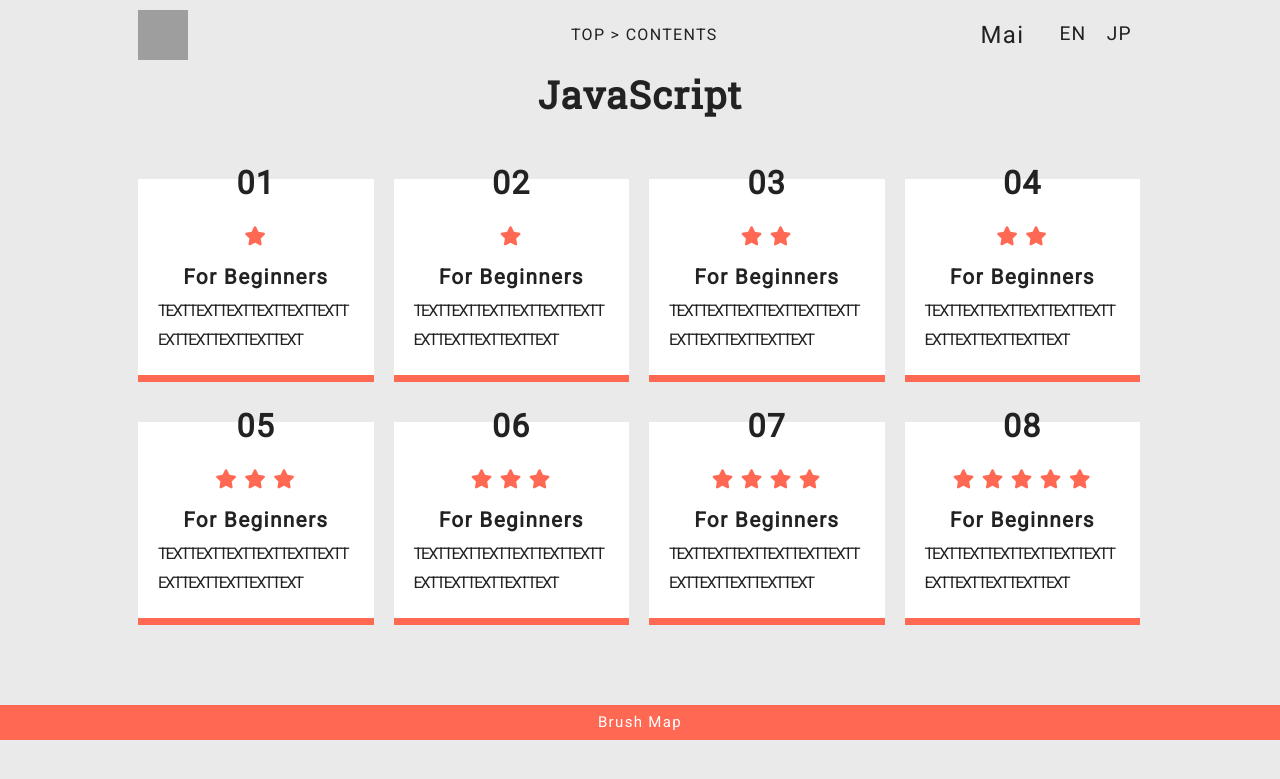
After one commit to mai5hara/WebForBeginner, a PHP site: page /contents.html in a window 1280 px wide. The commit adds this page. Shown: the top 779 px of the page. Run offline with PHP 8.4, Linux system fonts and the light colour scheme; some libraries are stand-ins or nearby versions; grey boxes are pictures that could not be loaded.

Commit message:
add reset.css, style.css and contents.html

```diff
--- /dev/null
+++ b/WebContent/contents.html
@@ -0,0 +1,119 @@
+<!DOCTYPE html>
+<html lang="en">
+<head>
+    <meta charset="UTF-8">
+    <meta name="viewport" content="width=device-width, initial-scale=1.0">
+    <meta http-equiv="X-UA-Compatible" content="ie=edge">
+    <link rel="stylesheet" href="css/style.css">
+    <link rel="stylesheet" href="css/reset.css">
+    <script src="https://kit.fontawesome.com/0020439f70.js" crossorigin="anonymous"></script>
+
+    <title>contents</title>
+</head>
+<body>
+    <header>
+        <div class="header_logo">
+            <a href="#"><img src="img/brushmap_logo_blackver.png" href="logo" class="brushmap_logo_head"></a>
+        </div>
+        <div class="site_map">
+            <a href="#">TOP</a> > <a href="#">CONTENTS</a>
+        </div>
+        <div class="info_btn">
+            <div class="user_name">
+                <p><a href="#">Mai</a></p>
+            </div>
+            <div class="language_change">
+                <p id="en">EN</p>
+                <p id="jp">JP</p>
+            </div>
+        </div>
+    </header>
+    <section class="contents_section">
+        <h1>JavaScript</h1>
+        <div class="level_select_wrap">
+            <div class="level_select">
+                <h3>01</h3>
+                <div class="star_level">
+                    <i class="fas fa-star"></i>
+                </div>
+                <h4>For Beginners</h4>
+                <p>TEXTTEXTTEXTTEXTTEXTTEXTTEXTTEXTTEXTTEXTTEXT</p>
+            </div>
+            <div class="level_select">
+                <h3>02</h3>
+                <div class="star_level">
+                    <i class="fas fa-star"></i>
+                </div>
+                <h4>For Beginners</h4>
+                <p>TEXTTEXTTEXTTEXTTEXTTEXTTEXTTEXTTEXTTEXTTEXT</p>
+            </div>
+            <div class="level_select">
+                <h3>03</h3>
+                <div class="star_level">
+                    <i class="fas fa-star"></i>
+                    <i class="fas fa-star"></i>
+                </div>
+                <h4>For Beginners</h4>
+                <p>TEXTTEXTTEXTTEXTTEXTTEXTTEXTTEXTTEXTTEXTTEXT</p>
+            </div>
+            <div class="level_select">
+                <h3>04</h3>
+                <div class="star_level">
+                    <i class="fas fa-star"></i>
+                    <i class="fas fa-star"></i>
+                </div>
+                <h4>For Beginners</h4>
+                <p>TEXTTEXTTEXTTEXTTEXTTEXTTEXTTEXTTEXTTEXTTEXT</p>
+            </div>
+            <div class="level_select">
+                <h3>05</h3>
+                <div class="star_level">
+                    <i class="fas fa-star"></i>
+                    <i class="fas fa-star"></i>
+                    <i class="fas fa-star"></i>
+                </div>
+                <h4>For Beginners</h4>
+                <p>TEXTTEXTTEXTTEXTTEXTTEXTTEXTTEXTTEXTTEXTTEXT</p>
+            </div>
+            <div class="level_select">
+                <h3>06</h3>
+                <div class="star_level">
+                    <i class="fas fa-star"></i>
+                    <i class="fas fa-star"></i>
+                    <i class="fas fa-star"></i>
+                </div>
+                <h4>For Beginners</h4>
+                <p>TEXTTEXTTEXTTEXTTEXTTEXTTEXTTEXTTEXTTEXTTEXT</p>
+            </div>
+            <div class="level_select">
+                <h3>07</h3>
+                <div class="star_level">
+                    <i class="fas fa-star"></i>
+                    <i class="fas fa-star"></i>
+                    <i class="fas fa-star"></i>
+                    <i class="fas fa-star"></i>
+                </div>
+                <h4>For Beginners</h4>
+                <p>TEXTTEXTTEXTTEXTTEXTTEXTTEXTTEXTTEXTTEXTTEXT</p>
+            </div>
+            <div class="level_select">
+                <h3>08</h3>
+                <div class="star_level">
+                    <i class="fas fa-star"></i>
+                    <i class="fas fa-star"></i>
+                    <i class="fas fa-star"></i>
+                    <i class="fas fa-star"></i>
+                    <i class="fas fa-star"></i>
+                </div>
+                <h4>For Beginners</h4>
+                <p>TEXTTEXTTEXTTEXTTEXTTEXTTEXTTEXTTEXTTEXTTEXT</p>
+            </div>
+
+        </div>
+    </section>
+    <footer>
+        <p>Brush Map</p>
+    </footer>
+    <script src="js/language_change.js"></script>
+</body>
+</html>
--- /dev/null
+++ b/WebContent/css/reset.css
@@ -0,0 +1,280 @@
+/*!
+ * ress.css • v2.0.1
+ * MIT License
+ * github.com/filipelinhares/ress
+ */
+
+/* # =================================================================
+   # Global selectors
+   # ================================================================= */
+
+   html {
+	box-sizing: border-box;
+	-webkit-text-size-adjust: 100%; /* Prevent adjustments of font size after orientation changes in iOS */
+	word-break: break-word;
+	-moz-tab-size: 4;
+	tab-size: 4;
+  }
+
+  *,
+  ::before,
+  ::after {
+	background-repeat: no-repeat; /* Set `background-repeat: no-repeat` to all elements and pseudo elements */
+	box-sizing: inherit;
+  }
+
+  ::before,
+  ::after {
+	text-decoration: inherit; /* Inherit text-decoration and vertical align to ::before and ::after pseudo elements */
+	vertical-align: inherit;
+  }
+
+  * {
+	padding: 0; /* Reset `padding` and `margin` of all elements */
+	margin: 0;
+  }
+
+  /* # =================================================================
+	 # General elements
+	 # ================================================================= */
+
+  hr {
+	overflow: visible; /* Show the overflow in Edge and IE */
+	height: 0; /* Add the correct box sizing in Firefox */
+  }
+
+  details,
+  main {
+	display: block; /* Render the `main` element consistently in IE. */
+  }
+
+  summary {
+	display: list-item; /* Add the correct display in all browsers */
+  }
+
+  small {
+	font-size: 80%; /* Set font-size to 80% in `small` elements */
+  }
+
+  [hidden] {
+	display: none; /* Add the correct display in IE */
+  }
+
+  abbr[title] {
+	border-bottom: none; /* Remove the bottom border in Chrome 57 */
+	/* Add the correct text decoration in Chrome, Edge, IE, Opera, and Safari */
+	text-decoration: underline;
+	text-decoration: underline dotted;
+  }
+
+  a {
+	background-color: transparent; /* Remove the gray background on active links in IE 10 */
+  }
+
+  a:active,
+  a:hover {
+	outline-width: 0; /* Remove the outline when hovering in all browsers */
+  }
+
+  code,
+  kbd,
+  pre,
+  samp {
+	font-family: monospace, monospace; /* Specify the font family of code elements */
+  }
+
+  pre {
+	font-size: 1em; /* Correct the odd `em` font sizing in all browsers */
+  }
+
+  b,
+  strong {
+	font-weight: bolder; /* Add the correct font weight in Chrome, Edge, and Safari */
+  }
+
+  /* https://gist.github.com/unruthless/413930 */
+  sub,
+  sup {
+	font-size: 75%;
+	line-height: 0;
+	position: relative;
+	vertical-align: baseline;
+  }
+
+  sub {
+	bottom: -0.25em;
+  }
+
+  sup {
+	top: -0.5em;
+  }
+
+  /* # =================================================================
+	 # Forms
+	 # ================================================================= */
+
+  input {
+	border-radius: 0;
+  }
+
+  /* Replace pointer cursor in disabled elements */
+  [disabled] {
+	cursor: default;
+  }
+
+  [type="number"]::-webkit-inner-spin-button,
+  [type="number"]::-webkit-outer-spin-button {
+	height: auto; /* Correct the cursor style of increment and decrement buttons in Chrome */
+  }
+
+  [type="search"] {
+	-webkit-appearance: textfield; /* Correct the odd appearance in Chrome and Safari */
+	outline-offset: -2px /* Correct the outline style in Safari */
+  }
+
+  [type="search"]::-webkit-search-decoration {
+	-webkit-appearance: none; /* Remove the inner padding in Chrome and Safari on macOS */
+  }
+
+  textarea {
+	overflow: auto; /* Internet Explorer 11+ */
+	resize: vertical; /* Specify textarea resizability */
+  }
+
+  button,
+  input,
+  optgroup,
+  select,
+  textarea {
+	font: inherit; /* Specify font inheritance of form elements */
+  }
+
+  optgroup {
+	font-weight: bold; /* Restore the font weight unset by the previous rule */
+  }
+
+  button {
+	overflow: visible; /* Address `overflow` set to `hidden` in IE 8/9/10/11 */
+  }
+
+  button,
+  select {
+	text-transform: none; /* Firefox 40+, Internet Explorer 11- */
+  }
+
+  /* Apply cursor pointer to button elements */
+  button,
+  [type="button"],
+  [type="reset"],
+  [type="submit"],
+  [role="button"] {
+	cursor: pointer;
+  }
+
+  /* Remove inner padding and border in Firefox 4+ */
+  button::-moz-focus-inner,
+  [type="button"]::-moz-focus-inner,
+  [type="reset"]::-moz-focus-inner,
+  [type="submit"]::-moz-focus-inner {
+	border-style: none;
+	padding: 0;
+  }
+
+  /* Replace focus style removed in the border reset above */
+  button:-moz-focusring,
+  [type="button"]::-moz-focus-inner,
+  [type="reset"]::-moz-focus-inner,
+  [type="submit"]::-moz-focus-inner {
+	outline: 1px dotted ButtonText;
+  }
+
+  button,
+  html [type="button"], /* Prevent a WebKit bug where (2) destroys native `audio` and `video`controls in Android 4 */
+  [type="reset"],
+  [type="submit"] {
+	-webkit-appearance: button; /* Correct the inability to style clickable types in iOS */
+  }
+
+  /* Remove the default button styling in all browsers */
+  button,
+  input,
+  select,
+  textarea {
+	background-color: transparent;
+	border-style: none;
+  }
+
+  /* Style select like a standard input */
+  select {
+	-moz-appearance: none; /* Firefox 36+ */
+	-webkit-appearance: none; /* Chrome 41+ */
+  }
+
+  select::-ms-expand {
+	display: none; /* Internet Explorer 11+ */
+  }
+
+  select::-ms-value {
+	color: currentColor; /* Internet Explorer 11+ */
+  }
+
+  legend {
+	border: 0; /* Correct `color` not being inherited in IE 8/9/10/11 */
+	color: inherit; /* Correct the color inheritance from `fieldset` elements in IE */
+	display: table; /* Correct the text wrapping in Edge and IE */
+	max-width: 100%; /* Correct the text wrapping in Edge and IE */
+	white-space: normal; /* Correct the text wrapping in Edge and IE */
+	max-width: 100%; /* Correct the text wrapping in Edge 18- and IE */
+  }
+
+  ::-webkit-file-upload-button {
+	-webkit-appearance: button; /* Correct the inability to style clickable types in iOS and Safari */
+	font: inherit; /* Change font properties to `inherit` in Chrome and Safari */
+  }
+
+  /* # =================================================================
+	 # Specify media element style
+	 # ================================================================= */
+
+  img {
+	border-style: none; /* Remove border when inside `a` element in IE 8/9/10 */
+  }
+
+  /* Add the correct vertical alignment in Chrome, Firefox, and Opera */
+  progress {
+	vertical-align: baseline;
+  }
+
+  svg:not([fill]) {
+	fill: currentColor;
+  }
+
+  /* # =================================================================
+	 # Accessibility
+	 # ================================================================= */
+
+  /* Hide content from screens but not screenreaders */
+  @media screen {
+	[hidden~="screen"] {
+	  display: inherit;
+	}
+	[hidden~="screen"]:not(:active):not(:focus):not(:target) {
+	  position: absolute !important;
+	  clip: rect(0 0 0 0) !important;
+	}
+  }
+
+  /* Specify the progress cursor of updating elements */
+  [aria-busy="true"] {
+	cursor: progress;
+  }
+
+  /* Specify the pointer cursor of trigger elements */
+  [aria-controls] {
+	cursor: pointer;
+  }
+
+  /* Specify the unstyled cursor of disabled, not-editable, or otherwise inoperable elements */
+  [aria-disabled] {
+	cursor: default;
+  }
--- a/WebContent/css/style.css
+++ b/WebContent/css/style.css
@@ -1,116 +1,188 @@
-/* ------------------------------------------ */
-/* Omajinai */
-/* ------------------------------------------ */
-html, body, div, span, applet, object, iframe,
-h1, h2, h3, h4, h5, h6, p, blockquote, pre,
-a, abbr, acronym, address, big, cite, code,
-del, dfn, em, img, ins, kbd, q, s, samp,
-small, strike, strong, sub, sup, tt, var,
-b, u, i, center,
-dl, dt, dd, ol, ul, li,
-fieldset, form, label, legend,
-table, caption, tbody, tfoot, thead, tr, th, td,
-article, aside, canvas, details, embed,
-figure, figcaption, footer, header, hgroup,
-menu, nav, output, ruby, section, summary,
-time, mark, audio, video {
-    margin: 0;
-    padding: 0;
-    border: 0;
-    font-style:normal;
-    font-weight: normal;
-    font-size: 100%;
-    vertical-align: baseline;
-}
-article, aside, details, figcaption, figure,
-footer, header, hgroup, menu, nav, section {
-    display: block;
-}
-html{overflow-y: scroll;}
-blockquote, q {quotes: none;}
-blockquote:before, blockquote:after,q:before, q:after {content: ''; content: none;}
-input, textarea{margin: 0; padding: 0;}
-ol, ul{list-style:none;}
-table{border-collapse: collapse; border-spacing:0;}
-caption, th{text-align: left;}
-a:focus {outline:none;}
+@charset 'UTF-8';
+@import url(https://fonts.googleapis.com/css?family=Roboto+Slab&display=swap);
+@import url(https://fonts.googleapis.com/css?family=Roboto&display=swap);
 
-div#test {
-    text-align: center;
-    position: absolute;
-    top: 0;
-    opacity: 0.5;
+
+/* Base
+------------------------------------------------------------*/
+
+body {
+    font-family: 'Roboto', sans-serif;
+    background-color: #EAEAEA;
+    width: 100%;
+    height: auto;
+    color: #222222;
+    line-height: 1.8em;
+    font-size: 1em;
+    letter-spacing: 1pt;
+    /* display: flex; */
 }
 
-/* micro clearfix */
-.cf:before,
-.cf:after {
-    content: " ";
-    display: table;
+h1 {
+    font-family: 'Roboto Slab', serif;
 }
-.cf:after {clear: both;}
-.cf {*zoom: 1;}
 
-/* ------------------------------------------ */
-/* Common */
-/* ------------------------------------------ */
+/* Header
+------------------------------------------------------------*/
 
 header {
-    border-bottom: 1px solid #A4A4A4;
-    height: 44px;
+    display: flex;
+    height: 70px;
+    justify-content: space-between;
+    width: 80%;
+    margin: 0 auto;
 }
 
-footer {
-    background-color: #C4C4C4;
-    height: 35px;
+.brushmap_logo_head {
+    width: 70px;
+    height: 70px;
+    padding: 10px;
+    margin-right: 110px;
 }
 
-/* Header */
-.inner-h {
+.info_btn {
+    display: flex;
+}
+
+.language_change {
+    display: flex;
+    height: 70px;
+    margin-right: 10px;
+}
+
+#en, #jp{
+    height: 30px;
+    padding: 2px 10px;
+    font-size: 1.2em;
+    text-align: center;
+    -moz-user-select: none;
+    -webkit-user-select: none;
+    margin-top: 18px;
+    cursor: pointer;
+}
+
+.btn_active {
+    background-color: #FF6954;
+    color: #fff;
+}
+
+.btn_inactive {
+    background-color: #fff;
+    color: #FF6954;
+}
+
+.user_name p {
+    font-size: 1.5em;
+    height: 70px;
+    line-height: 70px;
+    display: block;
+    margin-right: 25px;
+}
+
+.site_map {
+    height: 70px;
+    line-height: 70px;
+    text-align: center;
+}
+
+.site_map a, .user_name p a {
+    text-decoration: none;
+    color: #222222;
+}
+
+
+/*===========================================================
+   Contents
+===========================================================*/
+/* Body
+------------------------------------------------------------*/
+
+.contents_section {
+    width: 80%;
+    margin: 0 auto;
 
 }
 
-#logo {
-    float: left;
-    /* TODO: 後で調整 */
-    margin: 5px 0 0 13px;
+h1 {
+    text-align: center;
+    margin: 10px 0 70px 0;
+    font-size: 38px;
 }
 
-#login-link,
-#jp,
-#en {
-    box-sizing: border-box;
-    border: 1px solid #A4A4A4;
-    height: 22px;
-    text-decoration: none;
-    text-align: center;
-    float: right;
-    font-size: 14px;
-    color: #000;
-    margin-top: 11px
+.level_select {
+    width: 23%;
+    height: outo;
+    background-color: #fff;
+    margin-right: 20px;
+    margin-bottom: 40px;
+    padding: 15px;
+    border-bottom: solid 7px #FF6954;
+
 }
 
-#login-link {
-    width: 53px;
-    margin-right: 11px;
+.level_select:nth-child(4),.level_select:last-child{
+    margin-right: 10px;
 }
 
-#jp,
-#en {
-    width: 26px;
+.level_select:nth-child(5),.level_select:first-child{
+    margin-left: 10px;
 }
 
-#en {
-    margin-right: 11px;
+
+.level_select h3, .level_select h4 {
+    text-align: center;
 }
 
-/* Footer */
+.level_select h3 {
+    font-size: 2em;
+    position: relative;
+    top: -15%;
+}
 
-.footer-contents {
-    display: block;
+.level_select p{
+    padding: 5px;
+    margin: 0 auto;
+    letter-spacing: -2px;
+}
+
+.level_select h4 {
+    font-size: 1.3em;
+}
+
+.level_select_wrap {
+    flex-direction: row;
+    flex-wrap: wrap;
+    display: flex;
+    margin: 0 auto;
+}
+
+.star_level {
+    color:#FF6954;
+    font-size: 1.2em;
+    display:inline-block;
     text-align: center;
-    font-size: 12px;
-    line-height: 14px;
-    padding-top: 11px
+    width: 100%;
+    margin-bottom: 12px;
+}
 
+/*===========================================================
+   Contents end
+===========================================================*/
+
+
+/* Footer
+------------------------------------------------------------*/
+
+footer {
+    background-color:#FF6954;
+    height: 35px;
+    margin-top: 40px;
 }
+
+footer p {
+    color: #fff;
+    text-align: center;
+    line-height: 35px;
+    vertical-align: middle;
+    font-size: 15px;
+}
```
